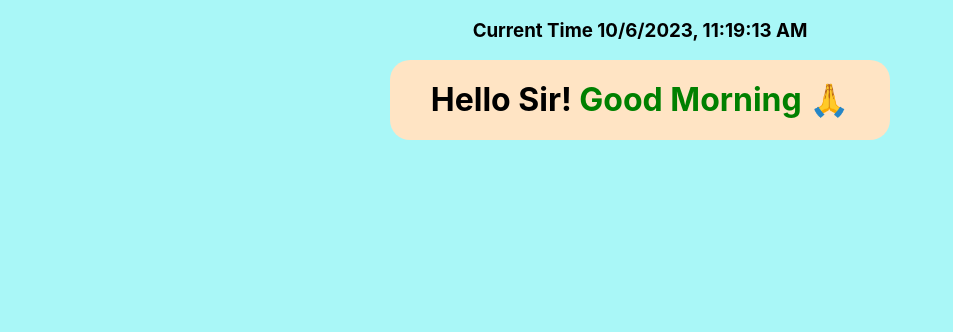
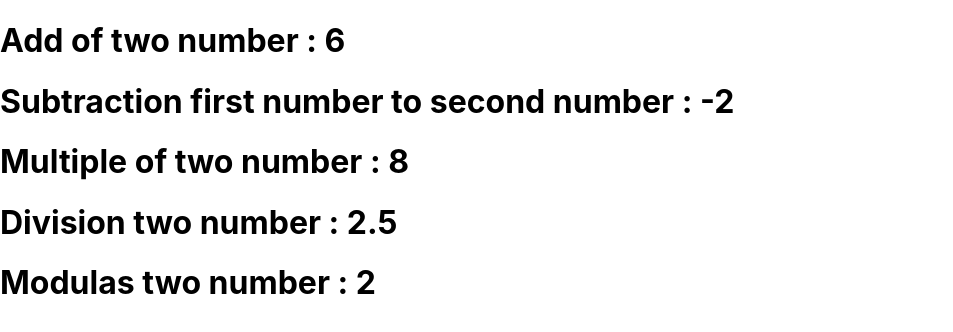
Before and after one commit to Nandaniyadav/Learn-React, a React (Create React App) app: page / in a window 1280 px wide. Shown: the top 332 px of the page, without its empty margins (0-953 px from the left). Built offline with nearby package versions, Linux system fonts and the light colour scheme.

Commit message:
Create Simple Calculator App in React JS

```diff
--- a/src/App.js
+++ b/src/App.js
@@ -230,13 +230,27 @@
 //////////////////////////////////////////////////////////////
 ////For Challange3 fileName
 
+// import React from "react";
+// import './App.css'
+// import Challange3 from "./By Thapa/Challange3"
+// const App =()=>{
+//   return(
+//     <div className="App">
+//       <Challange3/>
+//     </div>
+//   )
+// }
+// export default App;
+
+
+/////////////////////////////////////////////////
+/////For Calculater
 import React from "react";
-import './App.css'
-import Challange3 from "./By Thapa/Challange3"
+import Add from './By Thapa/Calculater/Calc'
 const App =()=>{
   return(
-    <div className="App">
-      <Challange3/>
+    <div>
+      <Add/>
     </div>
   )
 }
--- /dev/null
+++ b/src/By Thapa/Calculater/Calc.js
@@ -0,0 +1,43 @@
+import React from "react";
+const Add = () => {
+  //For Addition
+  function sum(a, b) {
+    let sum = a + b;
+    return sum;
+  }
+
+  //For Subtraction
+  function sub(a, b) {
+    let sub = a - b;
+    return sub;
+  }
+
+  //For Multification
+  function mul(a, b) {
+    let multi = a * b;
+    return multi;
+  }
+
+  //For Division
+  function div(a, b) {
+    let divide = a / b;
+    return divide;
+  }
+
+  //For Modulas
+  function mod(a, b) {
+    let mod = a % b;
+    return mod;
+  }
+
+  return (
+    <div>
+      <h1>Add of two number : {sum(2, 4)}</h1>
+      <h1>Subtraction first number to second number : {sub(2, 4)}</h1>
+      <h1>Multiple of two number : {mul(2, 4)}</h1>
+      <h1>Division two number : {div(5,2)}</h1>
+      <h1>Modulas two number : {mod(2, 4)}</h1>
+    </div>
+  );
+};
+export default Add;
--- a/src/By Thapa/Challange3.js
+++ b/src/By Thapa/Challange3.js
@@ -3,14 +3,14 @@ const Challange3 = () => {
   let curTime = new Date();
   curTime = curTime.getHours();
   let time = new Date().toLocaleString();
-  // let curTime = 13; //// for checking time
+//   let curTime = 1; //// for checking time
   let greeting = "";
   let cssStyle = {};
 
   if (curTime >= 1 && curTime < 12) {
     greeting = "Good Morning";
     cssStyle.color = "green";
-  } else if (curTime > 12 && curTime <= 17) {
+  } else if (curTime >= 12 && curTime <= 17) {
     greeting = "Good Afternoon";
     cssStyle.color = "red";
   } else {
--- a/src/index.css
+++ b/src/index.css
@@ -14,15 +14,16 @@ code {
 
 
 /* Style for challange2 */
-.head {
+/* .head {
   background-color: aqua;
   color: red;
   font-family: 'Josefin Slab', serif;
-}
+} */
 
 /* Style for challange3 */
-body {
+/* body {
   background-color: rgb(169, 247, 247);
+  margin-top: 300px;
 }
 
 .head2 {
@@ -33,4 +34,4 @@ body {
   text-align: center;
   margin: auto;
   border-radius: 20px;
-}
+}*/
```
